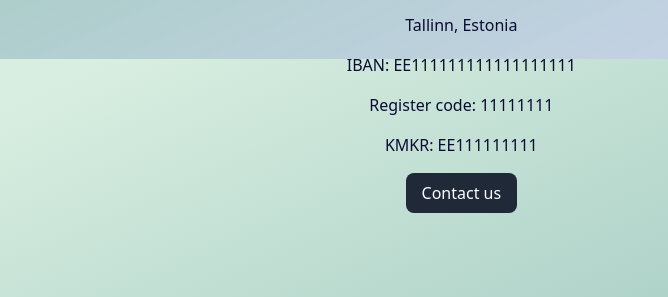
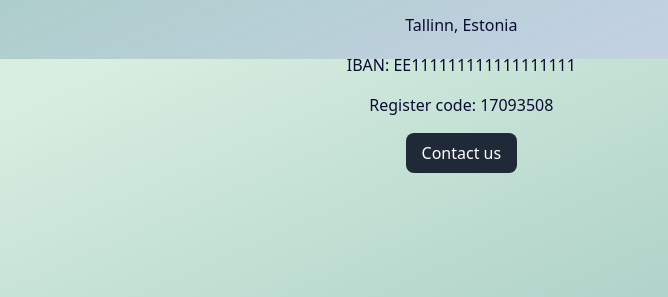
Before and after one commit to LookinWeb/landing, a plain HTML site: page index.html in a window 1280 px wide. Shown: the part 2341-2638 px from the top of the page, 0-668 px from the left. Drawn offline with nearby package versions, Linux system fonts and the light colour scheme; files whose address does not match are found by name.

Commit message:
fix: put company register code

```diff
--- a/index.html
+++ b/index.html
@@ -412,8 +412,7 @@
                 <p class="montserrat text-base mt-4">
                   IBAN: EE111111111111111111
                 </p>
-                <p class="montserrat text-base mt-4">Register code: 11111111</p>
-                <p class="montserrat text-base mt-4">KMKR: EE111111111</p>
+                <p class="montserrat text-base mt-4">Register code: 17093508</p>
                 <button
                   id="schedule-button"
                   class="px-4 py-2 mt-4 bg-gray-800 text-white rounded-lg hover:bg-gray-700"
```
